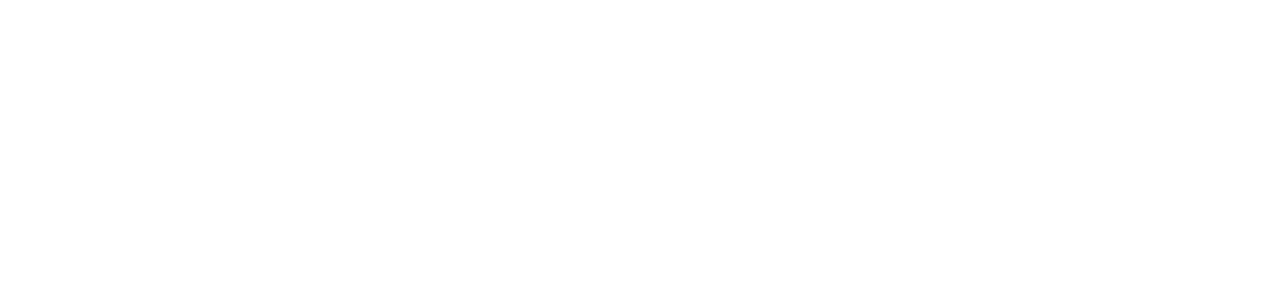
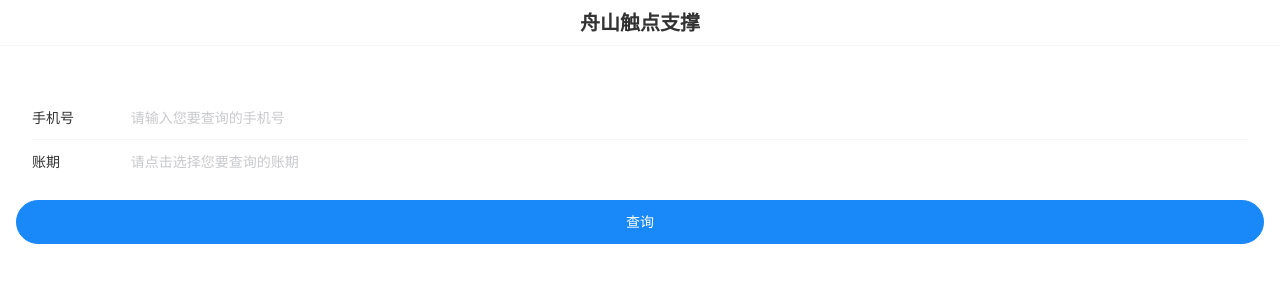
Before and after one commit to DennyNo1/KnowledgeBase-Vue3-Mobile, a Vue app: page /query-score in a window 1280 px wide. Before the commit this address had no page. Shown: the top 300 px of the page. Built offline with nearby package versions, Linux system fonts and the light colour scheme.

Commit message:
create page for querying score

```diff
--- a/package.json
+++ b/package.json
@@ -28,7 +28,7 @@
     "tailwindcss": "^3.4.4",
     "unplugin-auto-import": "^0.17.6",
     "unplugin-vue-components": "^0.27.2",
-    "vite": "^5.3.1",
+    "vite": "^5.4.8",
     "vite-plugin-vue-devtools": "^7.3.1"
   }
 }
--- /dev/null
+++ b/src/api/score.js
@@ -0,0 +1,24 @@
+import axios from "axios";
+const app_key = "c5fd77ca40f444f0b5f0911fb4a2e667";
+const access_token = "20125463c5d849d485d3032d886ba3fa";
+export async function fetchScoreList(
+  bil_month,
+  sales_phone_number,
+  page_num,
+  page_size
+) {
+  return await axios.get("/easy-data-api/eda_dm_locj/score/score_detail_m", {
+    headers: {
+      version: "v2",
+      appKey: app_key,
+      apiToken: access_token,
+    },
+    params: {
+      bil_month,
+      sales_phone_number,
+      page_num,
+      page_size,
+    },
+    timeout: 100000, // 设置超时时间为10秒
+  });
+}
--- a/src/components/Card.vue
+++ b/src/components/Card.vue
@@ -68,7 +68,7 @@
     </div>
     <div class="flex flex-row justify-between place-items-center mx-2 mt-2">
       <div class="text-gray-400 my-2.5">发布时间：{{ info.time }}</div>
-      <div class="text-blue-500 py-1 px-3 rounded-full border-2 border-blue-500 bg-blue-100" v-if="type === '课件'" >{{ info.status }}</div>
+      <!-- <div class="text-blue-500 py-1 px-3 rounded-full border-2 border-blue-500 bg-blue-100" v-if="type === '课件'" >{{ info.status }}</div> -->
     </div>
   </div>
 </template>
--- a/src/router/index.js
+++ b/src/router/index.js
@@ -1,6 +1,8 @@
 import { createRouter, createWebHistory } from "vue-router";
 import HomeView from "../views/HomeView.vue";
-import Search from "../components/Search.vue";
+import Search from "../views/Search.vue";
+import QueryScore from "@/views/QueryScore.vue";
+import QueryScoreList from "@/views/QueryScoreList.vue";
 
 const router = createRouter({
   history: createWebHistory(import.meta.env.BASE_URL),
@@ -45,6 +47,16 @@
           name: "numberLevel",
           component: () => import("../views/NumberLevel.vue"),
         },
+        {
+          path: "query-score",
+          name: "QueryScore",
+          // 给路由一个唯一的名称，用于之后的使用。实际上基本用不到
+          component: QueryScore,
+        },
+        {
+          path:"query-score-list",
+          component:QueryScoreList,
+        }
       ],
     },
     {
--- a/src/views/ArticleListView.vue
+++ b/src/views/ArticleListView.vue
@@ -28,7 +28,7 @@
 const articleList = computed(() => {
 //   return [
 //     {
-//       id: 1,
+//       id: 1,status: item.article.isSolved ?%20%22%E5%B7%B2%E5%9B%9E%E5%A4%8D%22%20:%20%22%E6%9C%AA%E8%A7%A3%E5%86%B3%22,
 //       title: "营养专家的文章11111111111111111111111111111111111111111",
 //       author: "张三1111111111111111111111111111111111",
 //       department: "政企部111111111111111111111111111111111",
--- /dev/null
+++ b/src/views/QueryScore.vue
@@ -0,0 +1,87 @@
+<script setup>
+import router from "@/router";
+import { ref, computed, handleError } from "vue";
+import { Dialog } from "vant";
+const sales_phone_number = ref("");
+const bil_month = ref("");
+const showDatePicker = ref(false);
+const selected = ref(["2024", "10"]);
+const form = ref(null);
+function onConfirm() {
+  console.log(selected.value);
+  showDatePicker.value = false;
+  bil_month.value = selected.value[0] + selected.value[1];
+}
+async function handleQuery() {
+  try {
+    await form.value.validate();
+    router.push(
+      `/query-score-list?bil_month=${bil_month.value}&sales_phone_number=${sales_phone_number.value}`
+    );
+  } catch (error) {
+    console.log(error);
+    showDialog({
+
+      message: "请核对您要查询的手机号和账期",
+    }).then(() => {
+      // on close
+    });
+  }
+}
+</script>
+<template>
+  <div class="form-container">
+    <van-form @submit="onSubmit" ref="form">
+      <van-cell-group inset>
+        <van-field
+          v-model="sales_phone_number"
+          name="手机号"
+          label="手机号"
+          placeholder="请输入您要查询的手机号"
+          :rules="[
+            { required: true, message: '请输入您要查询的手机号' },
+            { pattern: /^1[3-9]\d{9}$/, message: '请输入有效的手机号' },
+          ]"
+          maxlength="11"
+        />
+        <van-field
+          v-model="bil_month"
+          name="账期"
+          label="账期"
+          placeholder="请点击选择您要查询的账期"
+          @click="showDatePicker = true"
+          :rules="[
+            { required: true, message: '请点击选择您要查询的账期' },
+            {
+              pattern: /^\d{4}(0[1-9]|1[0-2])$/,
+            },
+          ]"
+        />
+        <van-date-picker
+          v-model="selected"
+          title="选择日期"
+          @confirm="onConfirm"
+          @cancel="showDatePicker.value = false"
+          v-if="showDatePicker"
+          :columns-type="['year', 'month']"
+        />
+      </van-cell-group>
+      <div style="margin: 16px">
+        <van-button
+          round
+          block
+          type="primary"
+          native-type="submit"
+          @click="handleQuery"
+        >
+          查询
+        </van-button>
+      </div>
+    </van-form>
+  </div>
+</template>
+<style scoped>
+.form-container {
+  margin-top: 50px; /* Adjust this value to your preference */
+}
+</style>
--- /dev/null
+++ b/src/views/QueryScoreList.vue
@@ -0,0 +1,19 @@
+<script setup>
+import { onMounted, ref } from "vue";
+import { fetchScoreList } from "@/api/score.js";
+import { useRoute, useRouter } from "vue-router";
+
+const route = useRoute();
+onMounted(async () => {
+  const bil_month = route.query.bil_month;
+  const sales_phone_number = route.query.sales_phone_number;
+  try {
+    const response = await fetchScoreList(bil_month, sales_phone_number, 3, 8);
+    console.log(response);
+  } catch (error) {
+    console.log(error);
+  }
+});
+</script>
+<template><div></div></template>
+<style></style>
--- a/src/components/Search.vue
+++ b/src/views/Search.vue
@@ -1,6 +1,6 @@
 <script setup>
 import { ref } from "vue";
-
+// 这个页面实际上来说才是首页
 const searchValue = ref("");
 const showDropdown = ref(false);
 const selectedOption = ref("标题");
@@ -105,7 +105,8 @@
         <van-button class="custom-btn" to="/question-list">看需求</van-button>
         <!-- <van-button class="custom-btn" to="" v-if="loginStore.isLoggedIn && loginStore.userInfo.role !== 'user'">我的课件</van-button>
         <van-button class="custom-btn" to="" v-if="loginStore.isLoggedIn && loginStore.userInfo.role !== 'user'">我的需求</van-button> -->
-        <van-button class="custom-btn" to="/ai-helper">AI助手</van-button>
+        <!-- <van-button class="custom-btn" to="/ai-helper">AI助手</van-button> -->
+        <van-button class="custom-btn" to="/query-score">查积分</van-button>
         <van-button class="custom-btn" to="/numberLevel">易查询</van-button>
 
       </div>
--- a/vite.config.js
+++ b/vite.config.js
@@ -1,14 +1,14 @@
-import { fileURLToPath, URL } from 'node:url'
+import { fileURLToPath, URL } from "node:url";
 
-import { defineConfig } from 'vite'
-import vue from '@vitejs/plugin-vue'
-import vueDevTools from 'vite-plugin-vue-devtools'
+import { defineConfig } from "vite";
+import vue from "@vitejs/plugin-vue";
+import vueDevTools from "vite-plugin-vue-devtools";
 
 // 导入 vant 按需引入组件工具
-import AutoImport from 'unplugin-auto-import/vite';
-import Components from 'unplugin-vue-components/vite';
-import { VantResolver } from '@vant/auto-import-resolver';
-
+import AutoImport from "unplugin-auto-import/vite";
+import Components from "unplugin-vue-components/vite";
+import { VantResolver } from "@vant/auto-import-resolver";
+console.log('Vite config is being loaded...');  // 添加这行
 // https://vitejs.dev/config/
 export default defineConfig({
   plugins: [
@@ -23,7 +23,34 @@
   ],
   resolve: {
     alias: {
-      '@': fileURLToPath(new URL('./src', import.meta.url))
-    }
+      "@": fileURLToPath(new URL("./src", import.meta.url)),
+    },
   },
-})
+  server: {
+    proxy: {
+      "/easy-data-api/eda_dm_locj/score/score_detail_m": {
+        target: "http://134.108.25.70:10073",
+        changeOrigin: true,
+        pathRewrite: (path) => {
+          console.log("Path before rewrite:", path); // 打印原始路径
+          // const rewrittenPath = path.replace(
+          //   /^\/score/,
+          //   "/easy-data-api/eda_dm_locj/score/score_detail_m"
+          // );
+          // console.log("Path after rewrite:", rewrittenPath); // 打印重写后的路径
+          return rewrittenPath;
+        },
+        onProxyReq: (proxyReq, req, res) => {
+          console.log("Proxying request to:", proxyReq.path); // 打印代理请求的目标路径
+        },
+        onProxyRes: (proxyRes, req, res) => {
+          console.log(
+            "Received response from:",
+            proxyRes.headers.location || proxyRes.url
+          ); // 打印从目标服务器收到的响应
+        },
+        logLevel: "debug", // 启用详细的日志
+      },
+    },
+  },
+});
```
Also changed, not shown: 2 other files (tests, documents, lock files or other folders).
